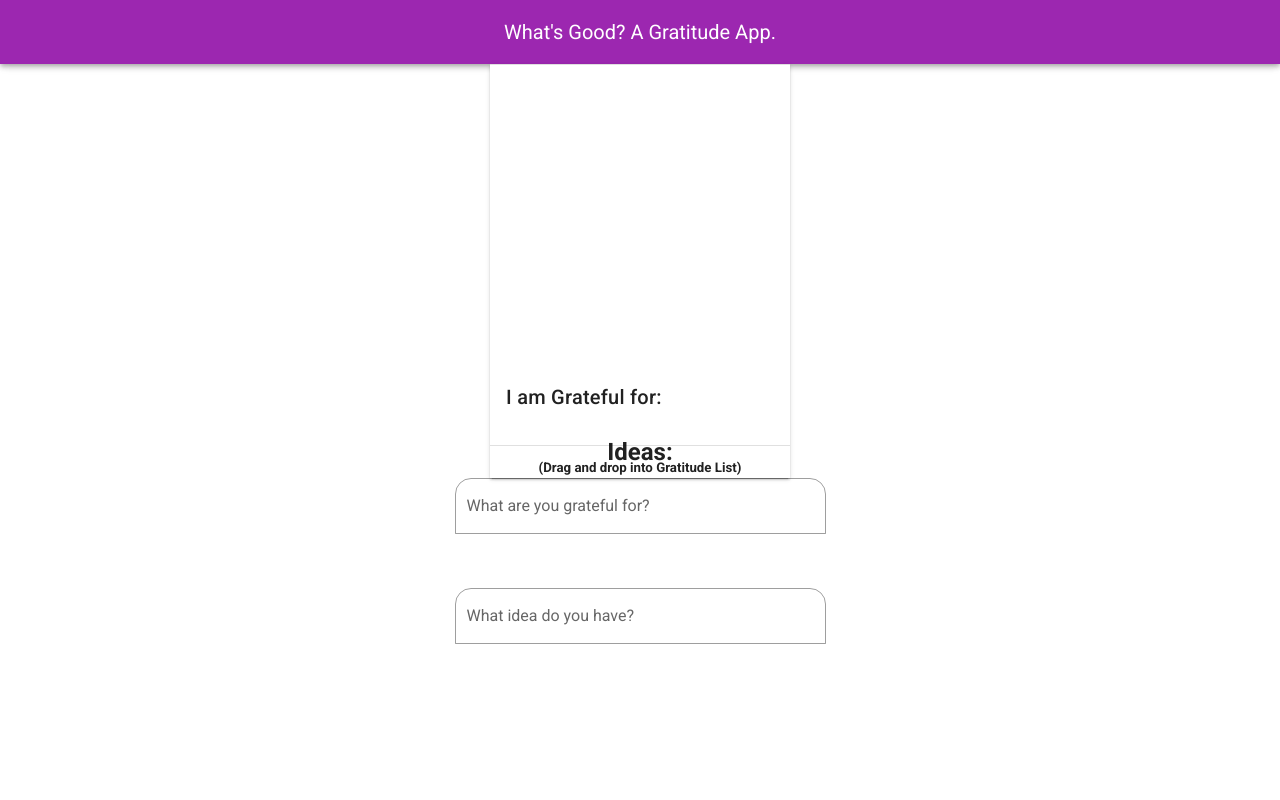
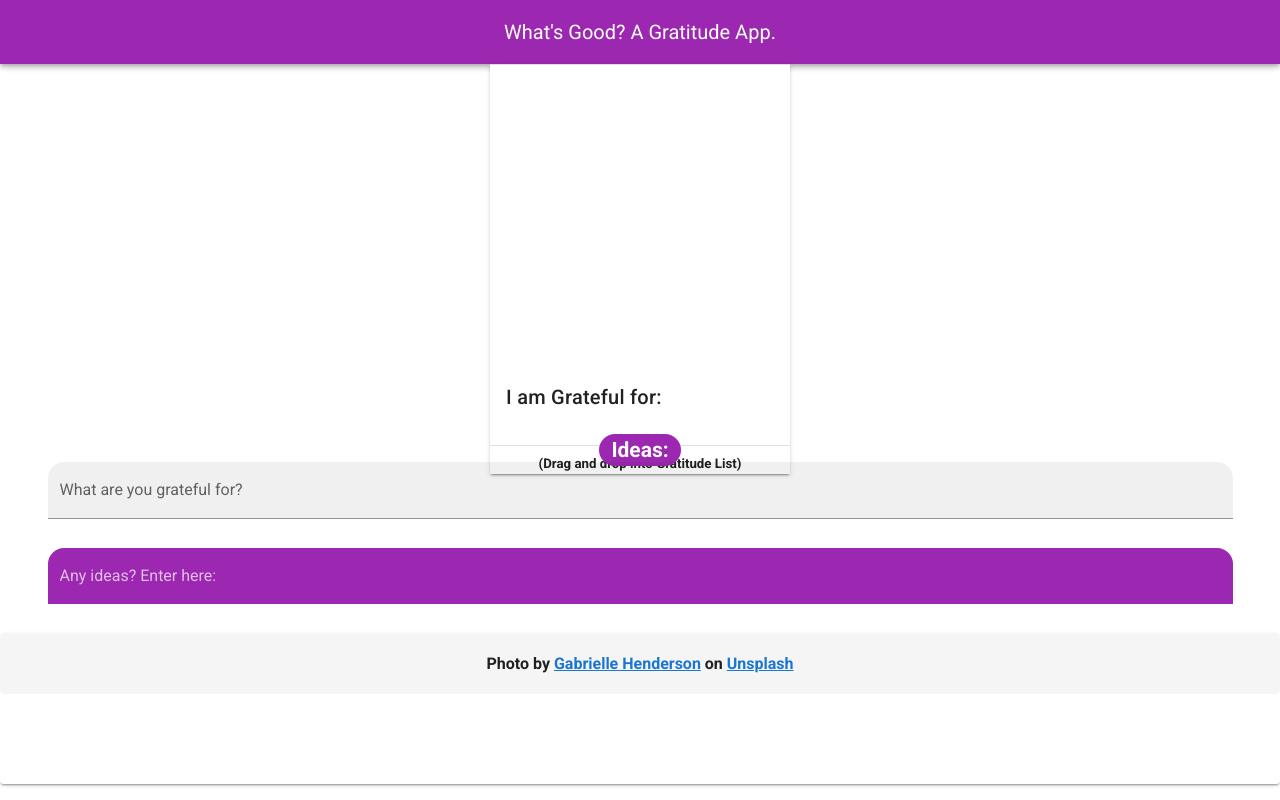
Before and after one commit to MichaelBurak/gratitude-app, a Vue app: page / in a window 1280 px wide. Built offline with nearby package versions, Linux system fonts and the light colour scheme.

Commit message:
footer and styling

```diff
--- a/src/App.vue
+++ b/src/App.vue
@@ -5,6 +5,7 @@
       <!-- <HelloWorld/> -->
       <Header/>
       <GratefulList/>
+      <Footer/>
     </v-main>
   </v-app>
 </template>
@@ -13,14 +14,15 @@
 // import HelloWorld from './components/HelloWorld';
 import Header from './components/Header'
 import GratefulList from './components/GratefulList'
-
+import Footer from './components/Footer'
 export default {
   name: 'App',
 
   components: {
     // HelloWorld,
     Header,
-    GratefulList
+    GratefulList,
+    Footer
   },
 
   data: () => ({
--- /dev/null
+++ b/src/components/Footer.vue
@@ -0,0 +1,14 @@
+<template><v-card height="150">
+    <v-footer
+
+      class="font-weight-medium"
+    >
+      <v-col
+        class="text-center"
+        cols="12"
+      >
+        <strong><span>Photo by <a href="https://unsplash.com/@gabriellefaithhenderson?utm_source=unsplash&amp;utm_medium=referral&amp;utm_content=creditCopyText">Gabrielle Henderson</a> on <a href="https://unsplash.com/s/photos/gratitude?utm_source=unsplash&amp;utm_medium=referral&amp;utm_content=creditCopyText">Unsplash</a></span></strong>
+      </v-col>
+    </v-footer>
+  </v-card>
+  </template>
--- a/src/components/GratefulList.vue
+++ b/src/components/GratefulList.vue
@@ -89,13 +89,20 @@
   <v-divider/>
   <div>
       <v-row justify="center">
-      <h2>Ideas:</h2>
+          <v-chip
+  color="purple"
+  dark
+>
+      <h2 >Ideas:</h2>
+      </v-chip>
       </v-row>
       </div>
       <div>
       <v-row justify="center">
       <h5>(Drag and drop into Gratitude List)</h5>
+
       </v-row>
+
       </div>
 
   <v-card
--- a/src/components/ItemForm.vue
+++ b/src/components/ItemForm.vue
@@ -2,25 +2,29 @@
 <v-form @submit.prevent="addItem">
     <v-container>
       <v-row justify="center">
-        <v-col
+        <!-- <v-col
           cols="12"
           md="4"
-        >
+        > -->
           <v-text-field v-if="type === 'newItem'"
-          outlined
+
           shaped
             v-model="item.title"
             label="What are you grateful for?"
             required
+            filled
           ></v-text-field>
           <v-text-field v-else-if="type === 'newIdea'"
-          outlined
+
           shaped
             v-model="item.title"
-            label="What idea do you have?"
+            label="Any ideas? Enter here:"
             required
+            background-color="purple"
+            dark
+            filled
           ></v-text-field>
-        </v-col>
+        <!-- </v-col> -->
       </v-row>
     </v-container>
   </v-form>
```
